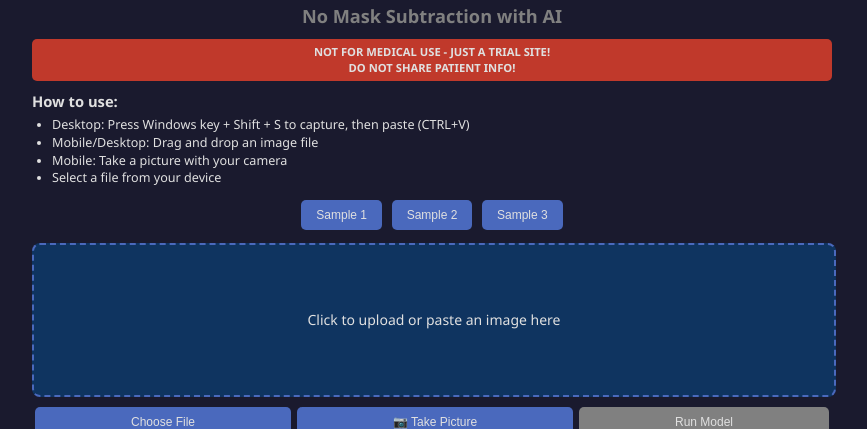
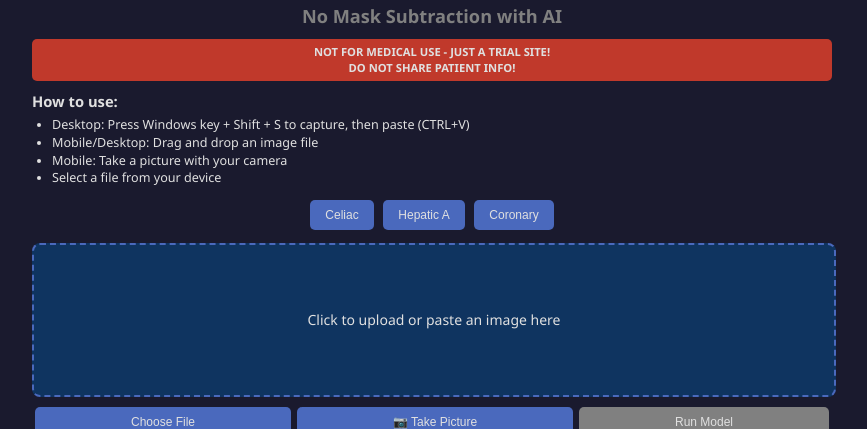
Before and after one commit to VoteLadder/subtraction, a Flask app: page / in a window 1280 px wide. Shown: the part 16-445 px from the top of the page, without its empty margins (208-1075 px from the left). Run offline with Flask 3, Linux system fonts and the light colour scheme.

Commit message:
update html9_28

```diff
--- a/templates/index.html
+++ b/templates/index.html
@@ -226,9 +226,9 @@
     </div>
 
     <div class="sample-container">
-        <button onclick="submitSample('static/sample1.png')">Sample 1</button>
-        <button onclick="submitSample('static/sample2.png')">Sample 2</button>
-        <button onclick="submitSample('static/sample3.png')">Sample 3</button>
+        <button onclick="submitSample('static/sample1.png')">Celiac</button>
+        <button onclick="submitSample('static/sample2.png')">Hepatic A</button>
+        <button onclick="submitSample('static/sample3.png')">Coronary</button>
     </div>
 
     <div id="paste-area">
```
